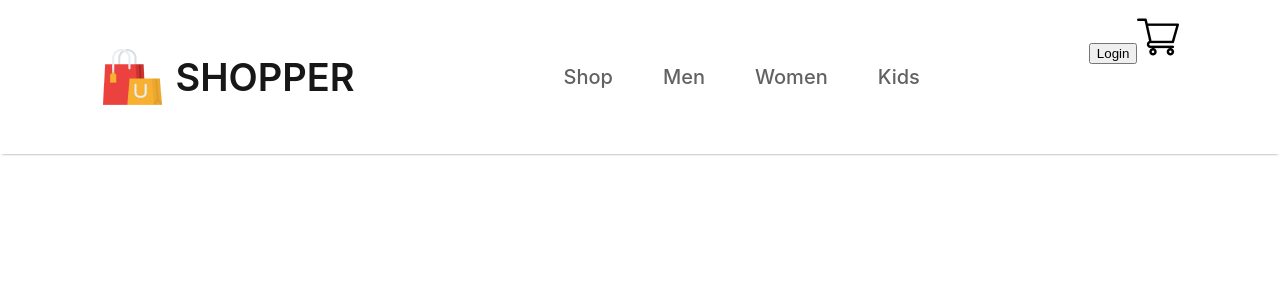
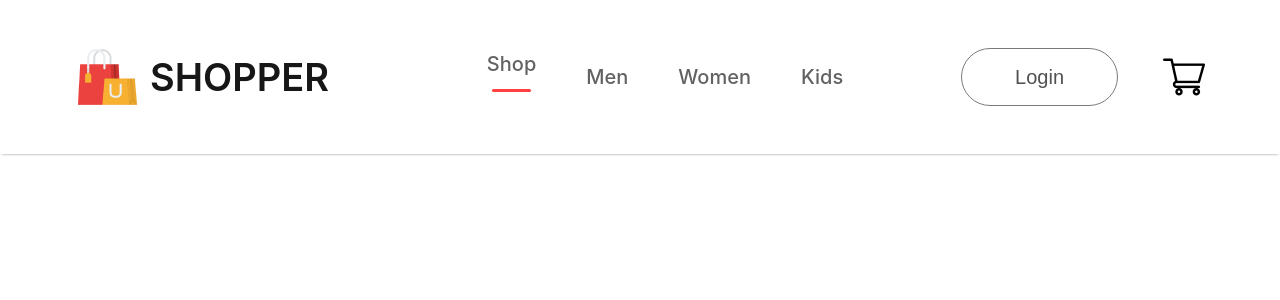
Before and after one commit to gimasha01/Ecommerce-Website, a React (Create React App) app in the folder frondend/: page / in a window 1280 px wide. Shown: the top 300 px of the page. Built offline with nearby package versions, Linux system fonts and the light colour scheme.

Commit message:
Designed the buttons in nav bar

```diff
--- a/frondend/src/Components/Navbar/Navbar.css
+++ b/frondend/src/Components/Navbar/Navbar.css
@@ -35,3 +35,34 @@
     gap: 3px;
     cursor: pointer;
 }
+
+.nav-menu hr{
+    border: none;
+    width: 80%;
+    height: 3px;
+    border-radius: 10px;
+    background: #ff4141;
+}
+
+.nav-login-cart{
+    display: flex;
+    align-items: center;
+    gap: 45px;
+}
+
+.nav-login-cart button{
+    width: 157px;
+    height: 58px;
+    outline: none;
+    border: 1px solid #7a7a7a;
+    border-radius: 75px;
+    color: #515151;
+    font-size: 20px;
+    font-weight: 500;
+    background: white;
+    cursor: pointer;
+}
+
+.nav-login-cart button:active{
+    background: #f3f3f3;
+}
--- a/frondend/src/Components/Navbar/Navbar.jsx
+++ b/frondend/src/Components/Navbar/Navbar.jsx
@@ -12,7 +12,7 @@
         <p>SHOPPER</p>
       </div>
       <ul className="nav-menu">
-        <li>Shop</li>
+        <li>Shop <hr/></li>
         <li>Men</li>
         <li>Women</li>
         <li>Kids</li>
```
